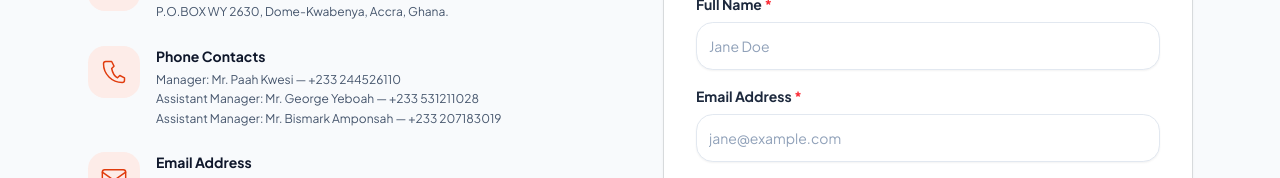
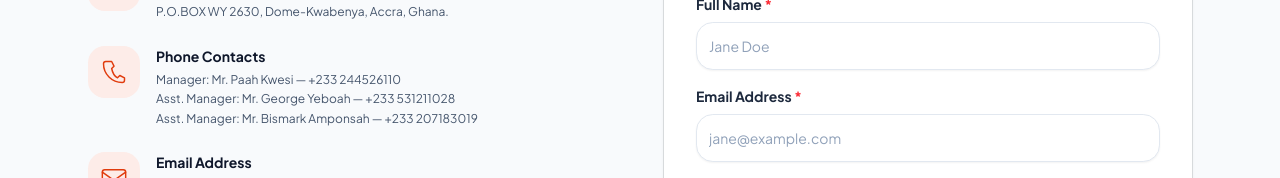
Before and after one commit to michaelmwintuma-lang/hostel-site, a Next.js app: page /contact in a window 1280 px wide. Shown: the part 524-702 px from the top of the page. Built offline with nearby package versions, Linux system fonts and the light colour scheme; no server answers.

Commit message:
Shorten assistant manager titles

```diff
--- a/src/app/(public)/contact/page.tsx
+++ b/src/app/(public)/contact/page.tsx
@@ -146,8 +146,8 @@ export default function ContactPage() {
                 <h4 className="font-bold text-slate-900 dark:text-white text-xs md:text-sm">Phone Contacts</h4>
                 <p className="text-slate-600 dark:text-slate-400 text-xs mt-1 leading-relaxed">
                   Manager: Mr. Paah Kwesi — +233 244526110 <br />
-                   Assistant Manager: Mr. George Yeboah — +233 531211028 <br />
-                  Assistant Manager: Mr. Bismark Amponsah — +233 207183019
+                  Asst. Manager: Mr. George Yeboah — +233 531211028 <br />
+                  Asst. Manager: Mr. Bismark Amponsah — +233 207183019
                 </p>
               </div>
             </div>
```
